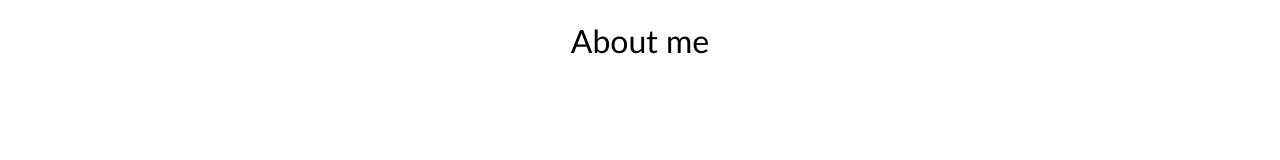
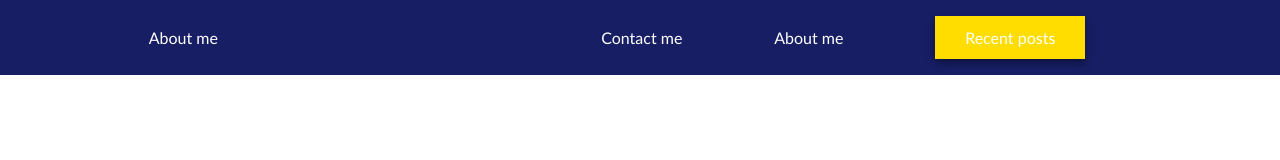
Before and after one commit to theProgrammer150/theprogrammer150.github.io, a plain HTML site: page Samuel's blog/about.htm in a window 1280 px wide. Drawn offline with Linux system fonts and the light colour scheme.

Commit message:
Update about.htm

```diff
--- a/Samuel's blog/about.htm
+++ b/Samuel's blog/about.htm
@@ -13,7 +13,20 @@
 </head>
 
 <body>
-    <h1 class="about-me">About me</h1>
+    <div class="header">
+        <div class="title">
+            <h4>About me</h4>
+        </div>
+        <ul>
+            <li><a href="#contact" class="nav-li">Contact me</a></li>
+            <li><a href="about.htm" class="nav-li">About me</a></li>
+            <li><button id="recent" class="btn btn-yellow">Recent posts</button></li>
+        </ul>
+        <div class="menu" style="display: none;">
+            <div class="line1"></div>
+            <div class="line2"></div>
+            <div class="line3"></div>
+        </div>
 </body>
 
 </html>
```
